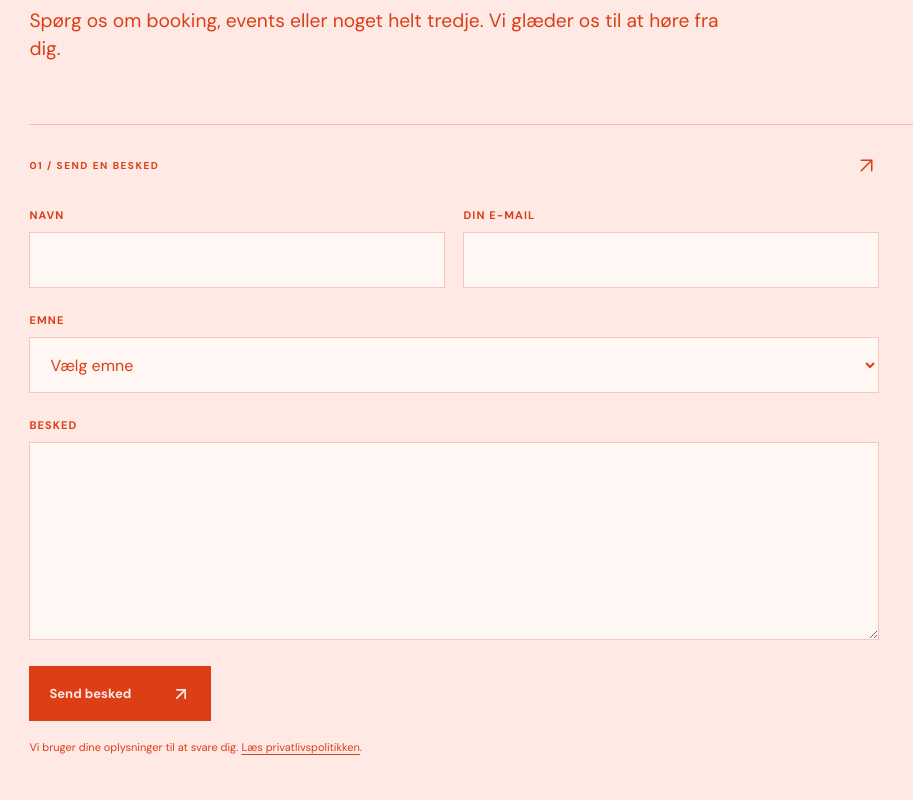
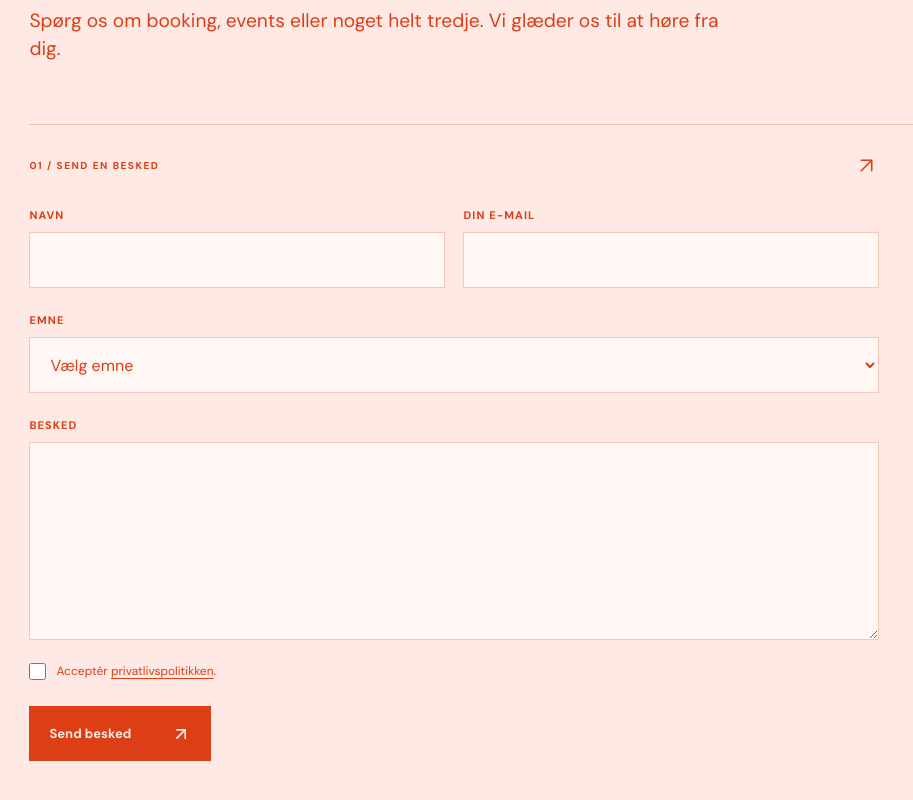
Before and after one commit to M3G4W4TT5/dd-website, a Next.js app in the folder apps/booking/: page /contact in a window 1280 px wide. Shown: the part 280-1080 px from the top of the page, without its empty margins (0-913 px from the left). Built offline with nearby package versions, Linux system fonts and the light colour scheme.

Commit message:
Tighten studio gallery spacing and require contact privacy acceptance

```diff
--- a/apps/booking/src/app/api/contact/route.ts
+++ b/apps/booking/src/app/api/contact/route.ts
@@ -20,6 +20,7 @@ const contactSchema = z.discriminatedUnion("site", [
     email: z.email().max(254),
     topic: z.enum(["booking", "event", "other"]),
     message: z.string().trim().min(10).max(5000),
+    privacyAccepted: z.literal(true),
     website: z.string().max(200).optional(),
   }),
 ]);
--- a/apps/booking/src/app/art-direction.css
+++ b/apps/booking/src/app/art-direction.css
@@ -49,7 +49,7 @@ h1, h2, h3, .brand-mark, .footer-mark { font-family: Anton, Impact, sans-serif;
 .header-manage-link:hover { color: var(--paper); background: var(--deep); }
 .header-manage-link .mobile-label { display: none; }
 
-.studio-gallery-section { padding: 100px 2.3vw 130px; background: var(--green-bg); }
+.studio-gallery-section { padding: 50px 2.3vw 130px; background: var(--green-bg); }
 .studio-gallery-title { margin: 0 0 clamp(35px, 5vw, 85px); color: var(--green-ink); font-size: clamp(58px, 7.5vw, 123px); line-height: .94; text-transform: uppercase; letter-spacing: -.01em; }
 .hero-gallery { display: grid; grid-template-columns: minmax(0, .46fr) minmax(0, .38fr); justify-content: space-between; gap: 5vw; }
 .hero-photo { min-width: 0; margin: 0; }
@@ -78,7 +78,7 @@ h1, h2, h3, .brand-mark, .footer-mark { font-family: Anton, Impact, sans-serif;
 }
 .image-frame img { position: relative; }
 
-.booking-section { padding: 36px 2.3vw 130px; background: var(--cream); }
+.booking-section { padding: 36px 2.3vw 65px; background: var(--cream); }
 .booking-heading { align-items: end; }
 .section-kicker { color: var(--green-ink); font-size: 10px; letter-spacing: .15em; }
 .booking-heading h1 { max-width: 900px; margin-top: 0; color: var(--green-ink); font-size: clamp(58px, 7.5vw, 123px); line-height: .94; text-transform: uppercase; letter-spacing: -.01em; }
@@ -198,8 +198,8 @@ h1, h2, h3, .brand-mark, .footer-mark { font-family: Anton, Impact, sans-serif;
   .hero-photo img, .hero-photo-detail img { height: 110vw; max-height: 530px; }
   .hero-photo-detail { width: 77%; margin: 0 0 0 auto; }
   .hero-photo-detail img { height: 93vw; }
-  .booking-section { padding: 36px 20px 90px; }
-  .studio-gallery-section { padding: 78px 20px 90px; }
+  .booking-section { padding: 36px 20px 45px; }
+  .studio-gallery-section { padding: 39px 20px 90px; }
   .booking-heading h1, .studio-gallery-title { font-size: clamp(61px, 14vw, 88px); }
   .booking-heading > p { font-size: 14px; }
   .booking-layout { border: 1px solid var(--line); }
@@ -326,6 +326,9 @@ body:has(.contact-main) .site-footer { color: #dc3e16; }
 .contact-field-grid input, .contact-field-grid select, .contact-field-grid textarea { width: 100%; min-height: 56px; border: 1px solid var(--line); border-radius: 0; padding: 14px 16px; background: #fff7f4; color: #dc3e16; font-size: 16px; font-weight: 400; letter-spacing: 0; text-transform: none; }
 .contact-field-grid :is(input, select, textarea)[aria-invalid="true"] { border-color: #b72f0d; box-shadow: inset 0 0 0 1px #b72f0d; }
 .contact-field-grid textarea { min-height: 190px; resize: vertical; line-height: 1.5; }
+.contact-privacy-acceptance { color: #dc3e16; }
+.contact-privacy-acceptance input { accent-color: #dc3e16; }
+.contact-privacy-error { color: #b72f0d; }
 .contact-field-grid :is(input, select, textarea):focus-visible { outline: 3px solid #dc3e16; outline-offset: 2px; }
 .contact-form-bottom { display: flex; align-items: center; gap: 24px; margin-top: 26px; }
 .contact-form-bottom button { display: inline-flex; align-items: center; justify-content: space-between; gap: 40px; flex: none; min-height: 55px; border: 0; padding: 0 20px; background: #dc3e16; color: #ffe9e4; font-size: 13px; font-weight: 700; }
--- a/apps/booking/src/components/ContactExperience.tsx
+++ b/apps/booking/src/components/ContactExperience.tsx
@@ -15,6 +15,9 @@ const copy = {
     form: "SEND EN BESKED", name: "Navn", email: "Din e-mail", topic: "Emne", choose: "Vælg emne", bookingTopic: "Booking", eventTopic: "Event", otherTopic: "Andet", message: "Besked", send: "Send besked",
     sending: "Sender…", sent: "Din besked er sendt. Tak!", failed: "Beskeden kunne ikke sendes. Prøv igen senere.",
     fieldsRequired: "Udfyld eller ret de markerede felter for at sende beskeden.",
+    acceptPrivacy: "Acceptér",
+    privacyPolicy: "privatlivspolitikken",
+    privacyRequired: "Du skal acceptere privatlivspolitikken for at sende beskeden.",
   },
   en: {
     preview: "TTD STUDIO · CONTACT", events: "Events", contact: "Contact",
@@ -22,6 +25,9 @@ const copy = {
     form: "SEND A MESSAGE", name: "Name", email: "Your email", topic: "Topic", choose: "Choose a topic", bookingTopic: "Booking", eventTopic: "Event", otherTopic: "Other", message: "Message", send: "Send message",
     sending: "Sending…", sent: "Your message has been sent. Thank you!", failed: "Your message could not be sent. Please try again later.",
     fieldsRequired: "Complete or correct the highlighted fields to send your message.",
+    acceptPrivacy: "Accept",
+    privacyPolicy: "privacy policy",
+    privacyRequired: "You must accept the privacy policy to send your message.",
   },
 } as const;
 
@@ -35,6 +41,8 @@ export function ContactExperience({ initialLanguage }: { initialLanguage: Langua
   const [sending, setSending] = useState(false);
   const [status, setStatus] = useState<"sent" | "failed" | null>(null);
   const [invalidFields, setInvalidFields] = useState<string[]>([]);
+  const [privacyAccepted, setPrivacyAccepted] = useState(false);
+  const [showPrivacyError, setShowPrivacyError] = useState(false);
   useVisualEffects();
   useEffect(() => { document.documentElement.lang = language; localStorage.setItem("ttd-language", language); }, [language]);
   const t = copy[language];
@@ -44,8 +52,10 @@ export function ContactExperience({ initialLanguage }: { initialLanguage: Langua
     const form = event.currentTarget;
     const invalid = invalidContactFields(form);
     setInvalidFields(invalid);
-    if (invalid.length) {
-      form.querySelector<HTMLInputElement | HTMLSelectElement | HTMLTextAreaElement>(`[name="${invalid[0]}"]`)?.focus();
+    setShowPrivacyError(!privacyAccepted);
+    if (invalid.length || !privacyAccepted) {
+      if (invalid.length) form.querySelector<HTMLInputElement | HTMLSelectElement | HTMLTextAreaElement>(`[name="${invalid[0]}"]`)?.focus();
+      else form.querySelector<HTMLInputElement>("#accept-contact-privacy")?.focus();
       return;
     }
     const fields = new FormData(form);
@@ -61,12 +71,15 @@ export function ContactExperience({ initialLanguage }: { initialLanguage: Langua
           email: fields.get("email"),
           topic: fields.get("topic"),
           message: fields.get("message"),
+          privacyAccepted,
           website: fields.get("website"),
         }),
       });
       if (!response.ok) throw new Error("Delivery failed");
       form.reset();
       setInvalidFields([]);
+      setPrivacyAccepted(false);
+      setShowPrivacyError(false);
       setStatus("sent");
     } catch {
       setStatus("failed");
@@ -98,8 +111,12 @@ export function ContactExperience({ initialLanguage }: { initialLanguage: Langua
             <label className="contact-honeypot" aria-hidden="true">Website<input name="website" type="text" tabIndex={-1} autoComplete="off" /></label>
           </div>
           {invalidFields.length > 0 && <p className="form-field-error" role="alert">{t.fieldsRequired}</p>}
+          <div className="contact-privacy-acceptance terms-acceptance">
+            <input id="accept-contact-privacy" type="checkbox" required checked={privacyAccepted} onChange={(event) => { setPrivacyAccepted(event.target.checked); if (event.target.checked) setShowPrivacyError(false); }} aria-describedby={showPrivacyError ? "contact-privacy-error" : undefined} aria-invalid={showPrivacyError} />
+            <label htmlFor="accept-contact-privacy">{t.acceptPrivacy} <a href={`/privacy?lang=${language}`}>{t.privacyPolicy}</a>.</label>
+          </div>
+          {showPrivacyError && <p id="contact-privacy-error" className="contact-privacy-error terms-error" role="alert">{t.privacyRequired}</p>}
           <div className="contact-form-bottom"><button type="submit" disabled={sending}>{sending ? t.sending : t.send}<ArrowUpRight size={20} /></button><p role="status" aria-live="polite">{status ? t[status] : ""}</p></div>
-          <p className="form-privacy">{language === "da" ? "Vi bruger dine oplysninger til at svare dig." : "We use your details to reply."} <a href={`/privacy?lang=${language}`}>{language === "da" ? "Læs privatlivspolitikken" : "Read the privacy policy"}</a>.</p>
         </form>
         <div className="contact-visual-placeholder" aria-hidden="true" />
       </section>
```
Also changed, not shown: 1 other file (tests, documents, lock files or other folders).
